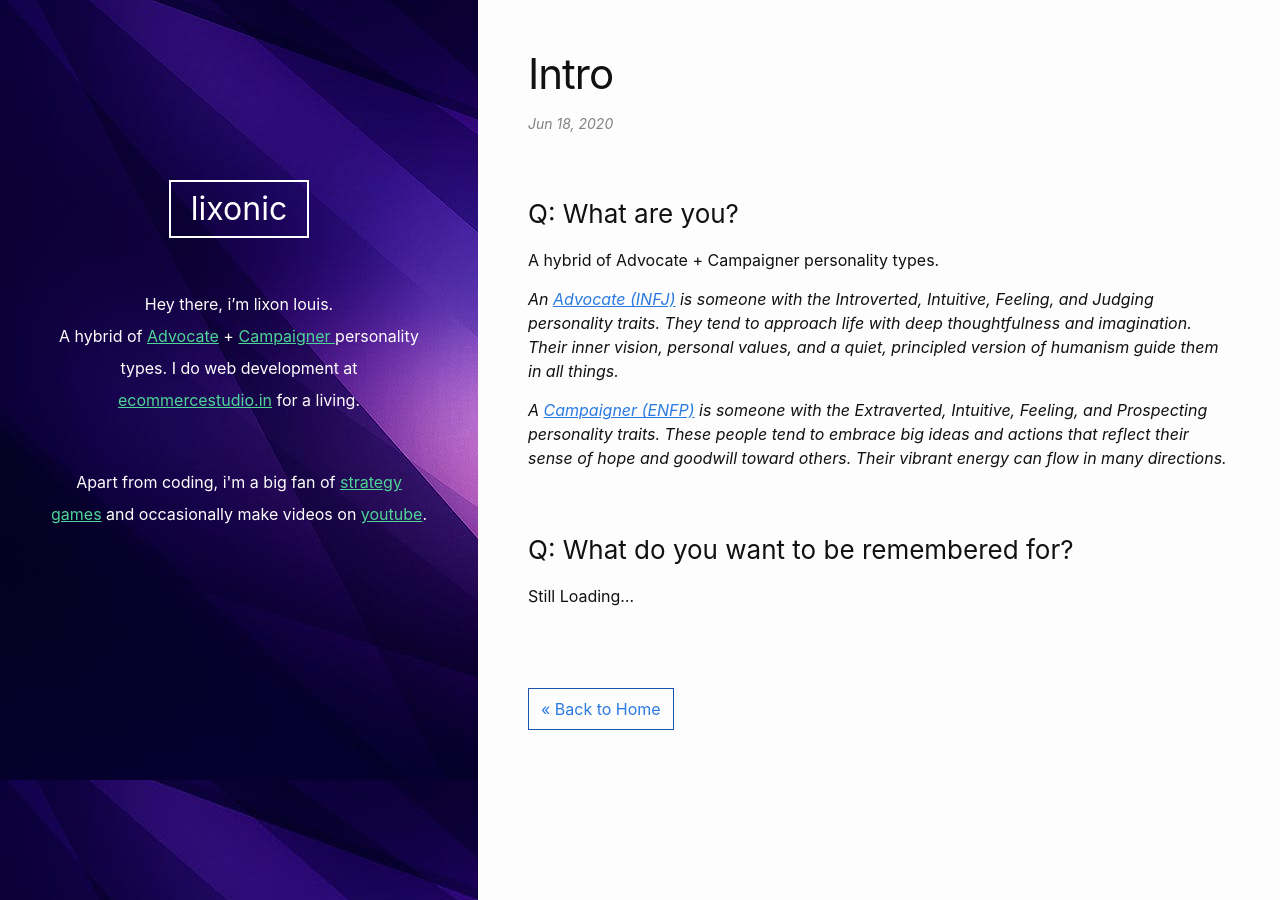
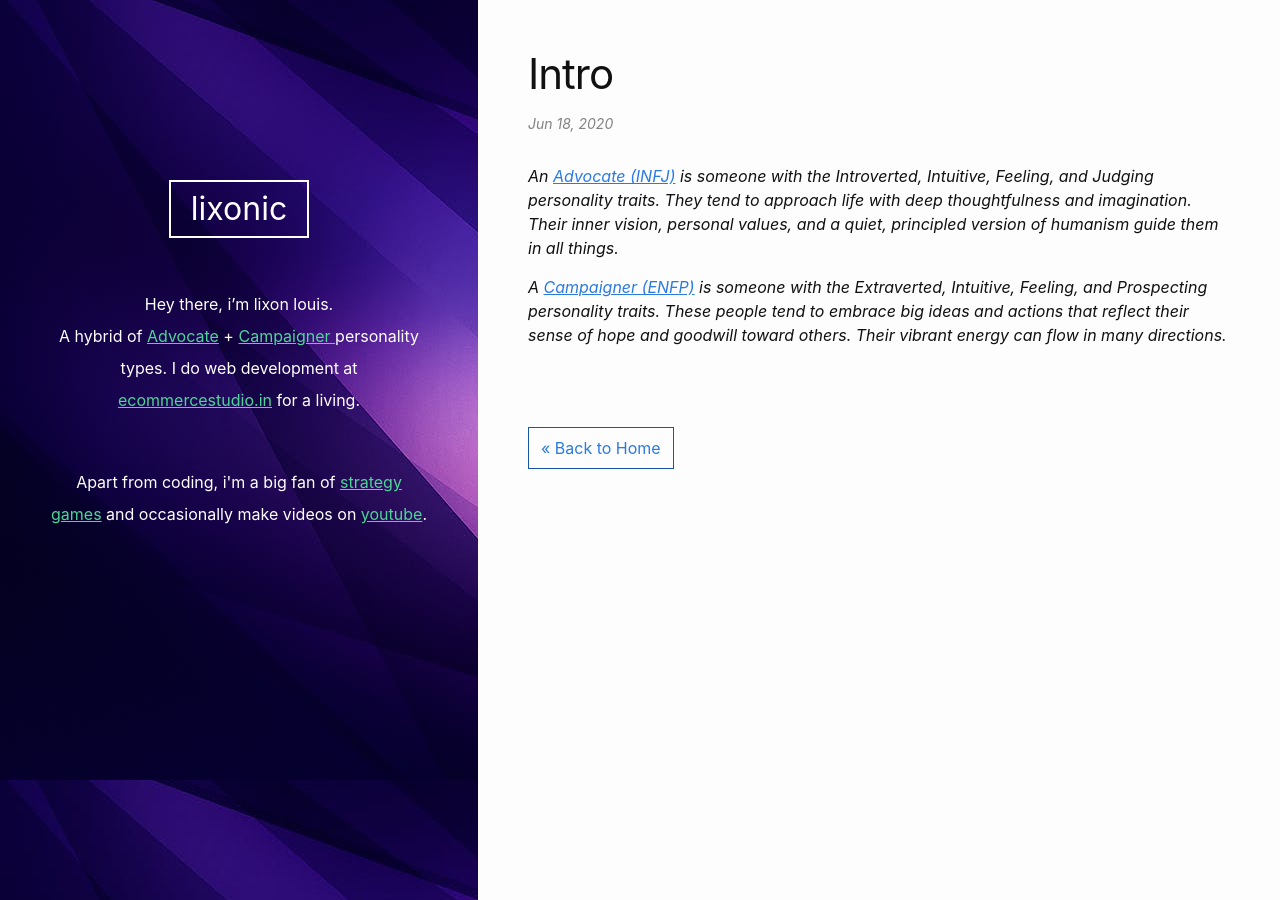
Before and after one commit to lixonic/lixonic, a Jekyll site: the page built from _posts/2020-06-18-welcome-to-jekyll.markdown, in a window 1280 px wide. Built offline with Jekyll 4.4.1, drawn with Linux system fonts in a browser that asks for light colours.

Commit message:
update the css and intro

```diff
--- a/_posts/2020-06-18-welcome-to-jekyll.markdown
+++ b/_posts/2020-06-18-welcome-to-jekyll.markdown
@@ -4,16 +4,7 @@ title:  "Intro"
 date:   2020-06-18 14:13:19 +0530
 ---
 
-### Q: What are you?
-
-A hybrid of Advocate + Campaigner personality types.
 
 <em>An [Advocate (INFJ)](https://www.16personalities.com/infj-personality) is someone with the Introverted, Intuitive, Feeling, and Judging personality traits. They tend to approach life with deep thoughtfulness and imagination. Their inner vision, personal values, and a quiet, principled version of humanism guide them in all things. </em>
 
 <em> A [Campaigner (ENFP)](https://www.16personalities.com/enfp-personality) is someone with the Extraverted, Intuitive, Feeling, and Prospecting personality traits. These people tend to embrace big ideas and actions that reflect their sense of hope and goodwill toward others. Their vibrant energy can flow in many directions. </em>
-
-
-
-### Q: What do you want to be remembered for?
-
-Still Loading...
--- a/assets/css/style.scss
+++ b/assets/css/style.scss
@@ -50,6 +50,7 @@
     }
     .post-link{
       text-decoration: none;
+      font-size: 1rem;
     }
     .logo{
       border: 2px solid #fff ;
```
